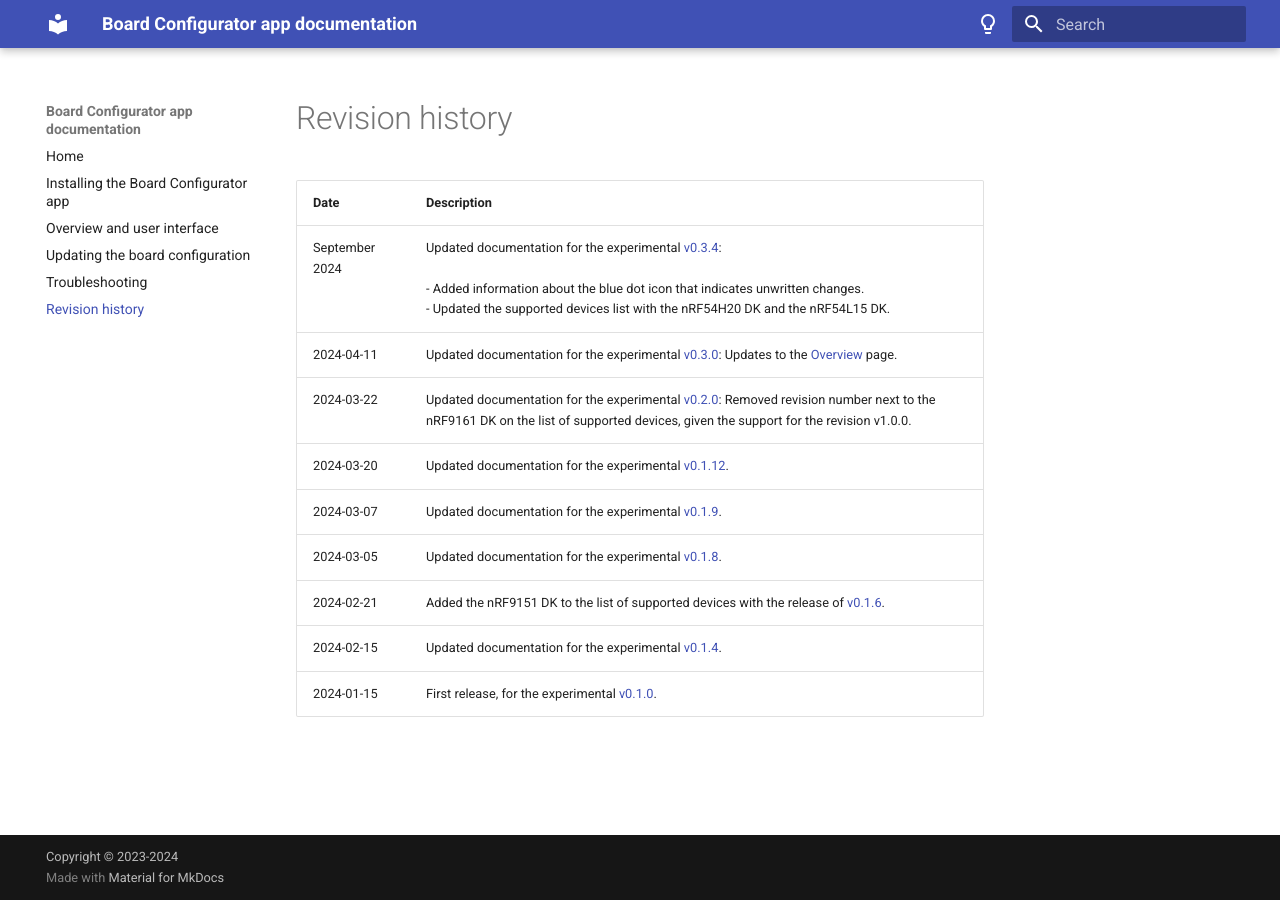
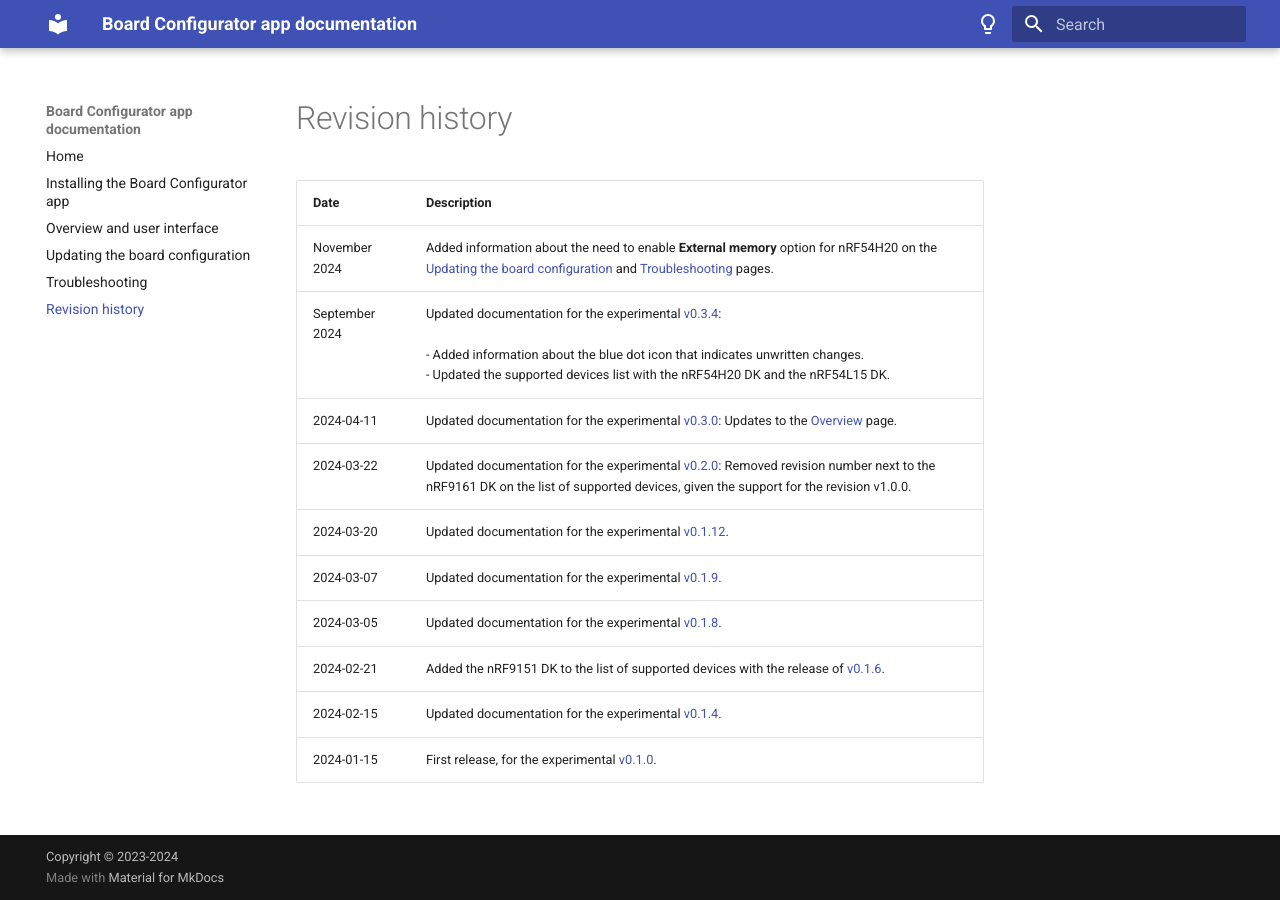
Before and after one commit to NordicSemiconductor/pc-nrfconnect-board-configurator, an MkDocs documentation site: the page built from doc/docs/revision_history.md, in a window 1280 px wide. Built offline with MkDocs 1.6.1 and Material for MkDocs 9.7.7, drawn with Linux system fonts in a browser that asks for light colours.

Commit message:
doc: add info about External memory for nRF54H20
Added a note and a troubleshooting entry about the need to enable
External memory option for nRF54H20.
NCD-1096 and NCSDK-29858.

Signed-off-by: Grzegorz Ferenc <Grzegorz.Ferenc@nordicsemi.no>

```diff
--- a/doc/docs/revision_history.md
+++ b/doc/docs/revision_history.md
@@ -2,6 +2,7 @@
 
 | Date       | Description   |
 |------------|---------------|
+| November 2024  | Added information about the need to enable **External memory** option for nRF54H20 on the [Updating the board configuration](updating.md) and [Troubleshooting](troubleshooting.md#unable-to-perform-dfu-or-work-with-samples-on-nrf54h20) pages.  |
 | September 2024 | Updated documentation for the experimental [v0.3.4](https://github.com/NordicSemiconductor/pc-nrfconnect-board-configurator/blob/main/Changelog.md):</br></br>- Added information about the blue dot icon that indicates unwritten changes.</br>- Updated the supported devices list with the nRF54H20 DK and the nRF54L15 DK. |
 | 2024-04-11 | Updated documentation for the experimental [v0.3.0](https://github.com/NordicSemiconductor/pc-nrfconnect-board-configurator/blob/main/Changelog.md): Updates to the [Overview](overview.md) page. |
 | 2024-03-22 | Updated documentation for the experimental [v0.2.0](https://github.com/NordicSemiconductor/pc-nrfconnect-board-configurator/blob/main/Changelog.md): Removed revision number next to the nRF9161 DK on the list of supported devices, given the support for the revision v1.0.0. |
```
Also changed, not shown: doc/docs/troubleshooting.md (+4 -0 lines), doc/docs/updating.md (+3 -2 lines).
